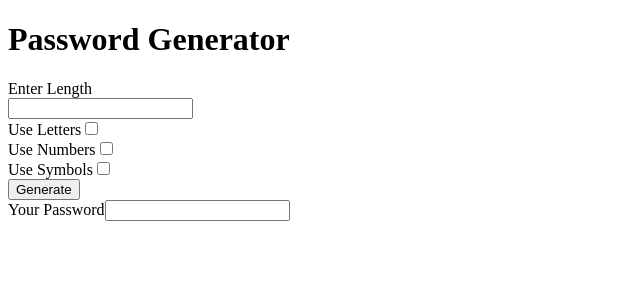
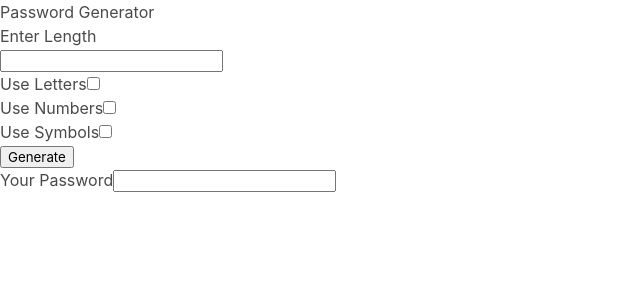
Before and after one commit to mathewgrabau/angular-pwgen, an Angular app: page / in a window 1280 px wide. Shown: the top 300 px of the page, without its empty margins (0-640 px from the left). Built offline with nearby package versions, Linux system fonts and the light colour scheme.

Commit message:
Added bulma as the styling

```diff
--- a/package.json
+++ b/package.json
@@ -19,6 +19,7 @@
     "@angular/platform-browser": "~8.2.13",
     "@angular/platform-browser-dynamic": "~8.2.13",
     "@angular/router": "~8.2.13",
+    "bulma": "^0.8.0",
     "rxjs": "~6.4.0",
     "tslib": "^1.10.0",
     "zone.js": "~0.9.1"
--- a/src/styles.css
+++ b/src/styles.css
@@ -1 +1,2 @@
 /* You can add global styles to this file, and also import other style files */
+@import 'bulma/css/bulma.css';
```
Also changed, not shown: 1 other file (tests, documents, lock files or other folders).
